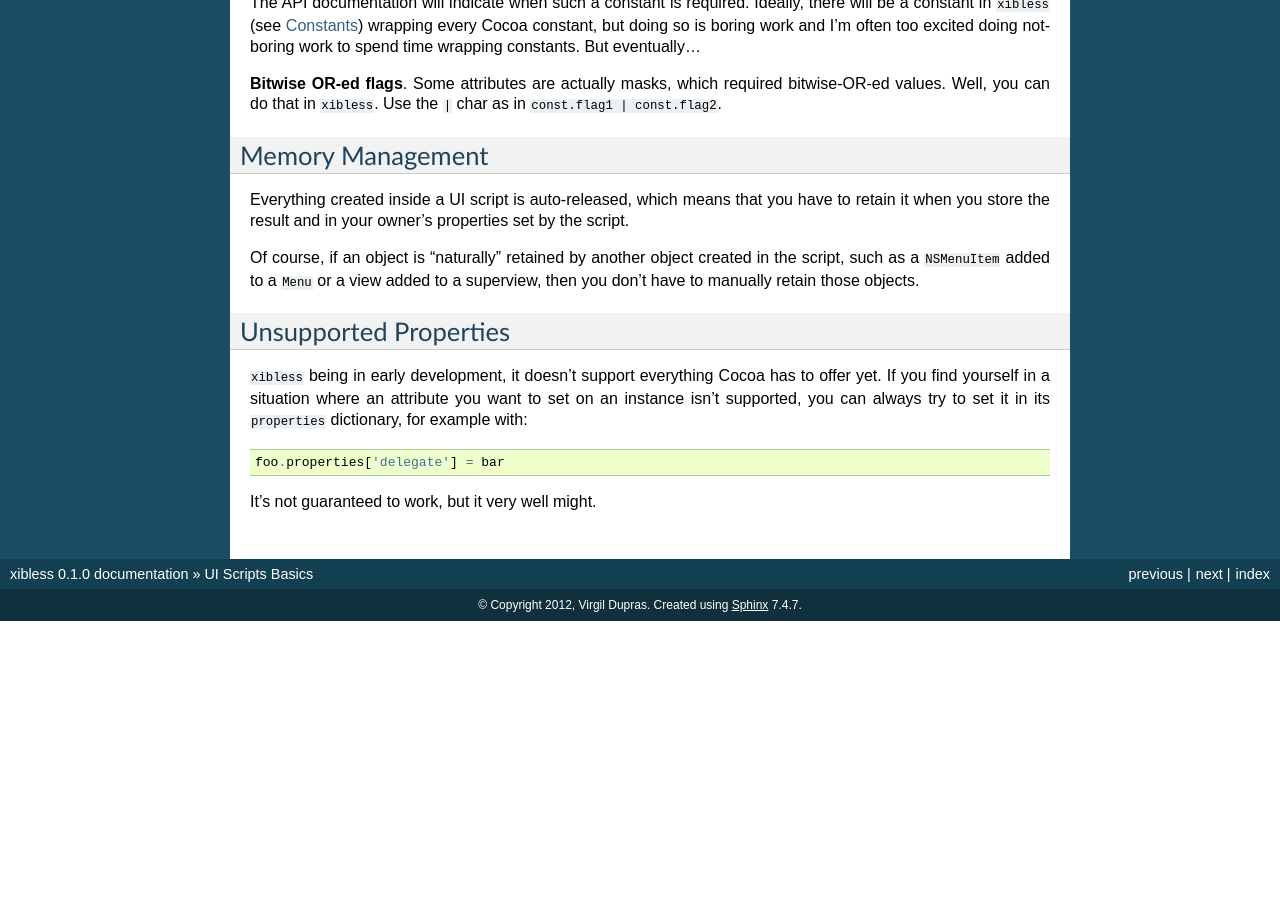
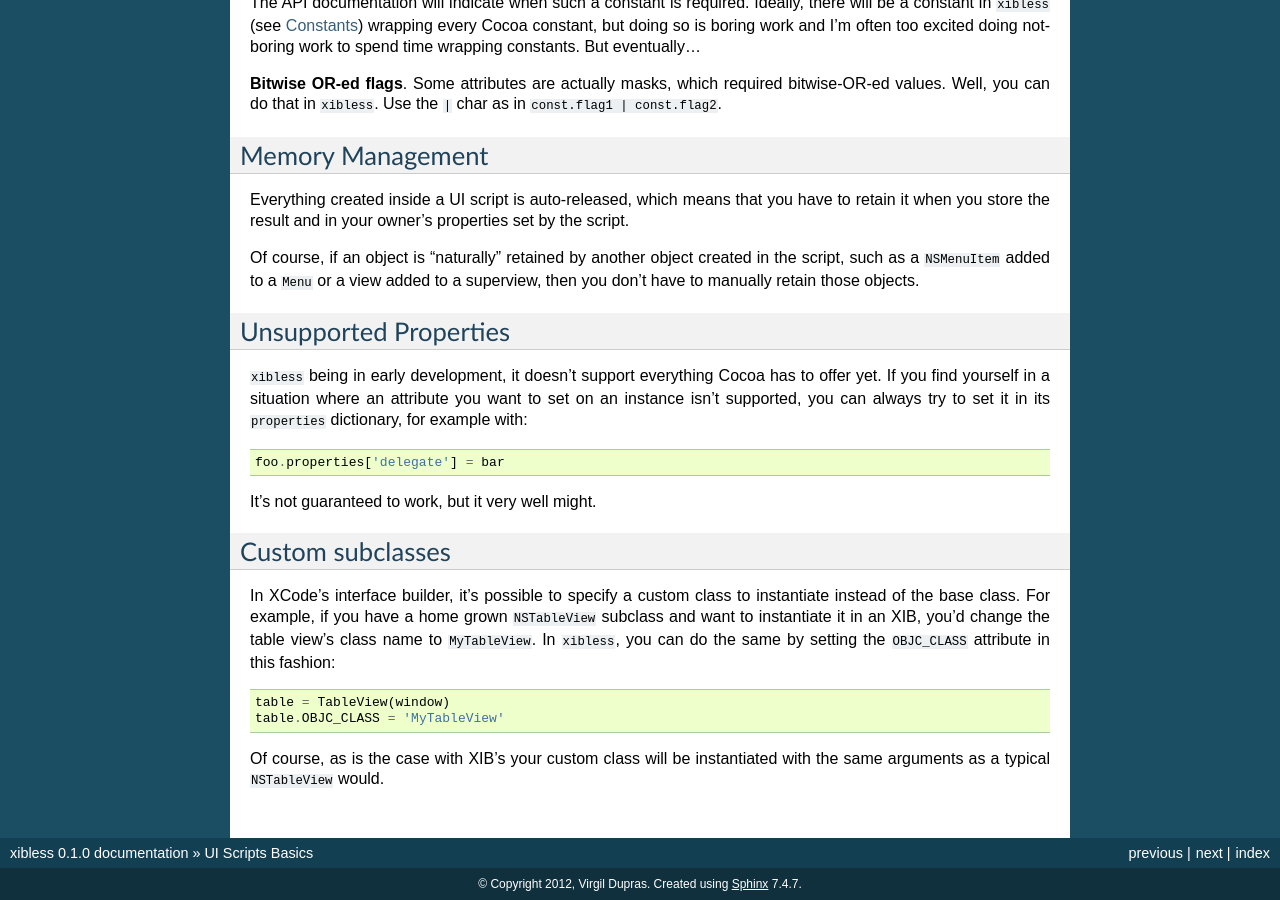
Before and after one commit to hsoft/xibless, a Sphinx documentation site: the page built from docs/basics.rst, in a window 1280 px wide and 900 px high, scrolled down 1261 px. Built offline with Sphinx 7.4.7, drawn with Linux system fonts in a browser that asks for light colours; before the commit the page ends 1882 px from its top, so only the background shows below that.

Commit message:
Added a note about custom sublasses in the docs.

```diff
--- a/docs/basics.rst
+++ b/docs/basics.rst
@@ -102,3 +102,17 @@ you can always try to set it in its ``properties`` dictionary, for example with:
     foo.properties['delegate'] = bar
 
 It's not guaranteed to work, but it very well might.
+
+Custom subclasses
+-----------------
+
+In XCode's interface builder, it's possible to specify a custom class to instantiate instead of the
+base class. For example, if you have a home grown ``NSTableView`` subclass and want to instantiate
+it in an XIB, you'd change the table view's class name to ``MyTableView``. In ``xibless``, you can
+do the same by setting the ``OBJC_CLASS`` attribute in this fashion::
+
+    table = TableView(window)
+    table.OBJC_CLASS = 'MyTableView'
+
+Of course, as is the case with XIB's your custom class will be instantiated with the same arguments
+as a typical ``NSTableView`` would.
```
